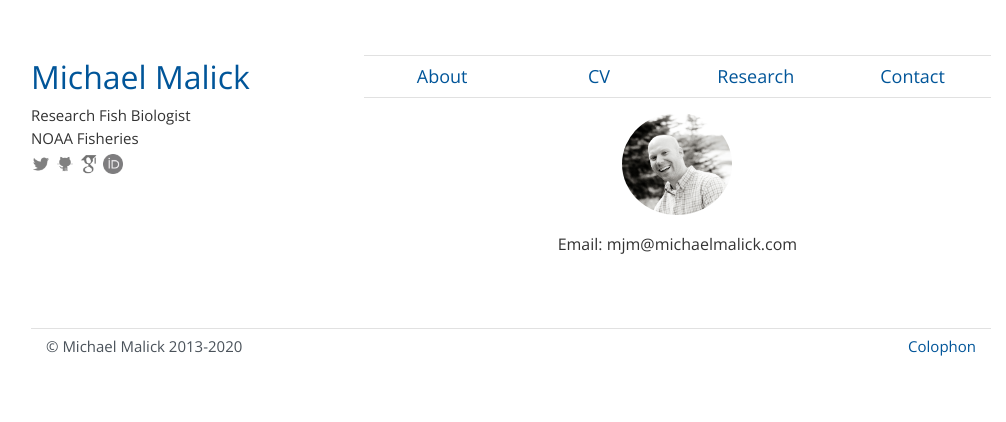
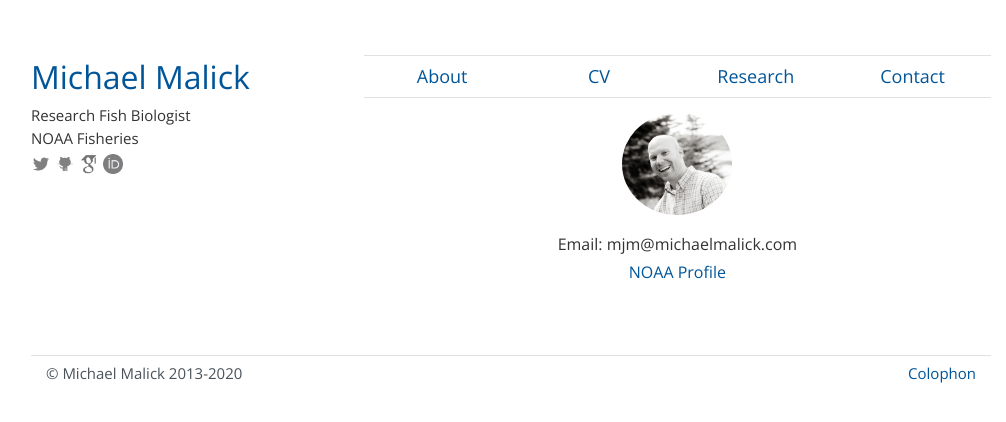
Before and after one commit to michaelmalick/michaelmalick.github.io, a Jekyll site: the page built from contact.md, in a window 1280 px wide. Shown: the top 422 px of the page, without its empty margins (129-1135 px from the left). Built offline with Jekyll 4.4.1, drawn with Linux system fonts in a browser that asks for light colours.

Commit message:
Add link to NOAA profile in contacts

```diff
--- a/contact.md
+++ b/contact.md
@@ -10,6 +10,8 @@ title:  Contact
 <div class="center_text">
 Email: mjm@michaelmalick.com
 <br>
+<a href="https://www.fisheries.noaa.gov/contact/michael-j-malick-phd">NOAA Profile</a>
+<br>
 <br>
 <br>
 <div/>
```
Also changed, not shown: assets/images/noaa-grey.png (added).
